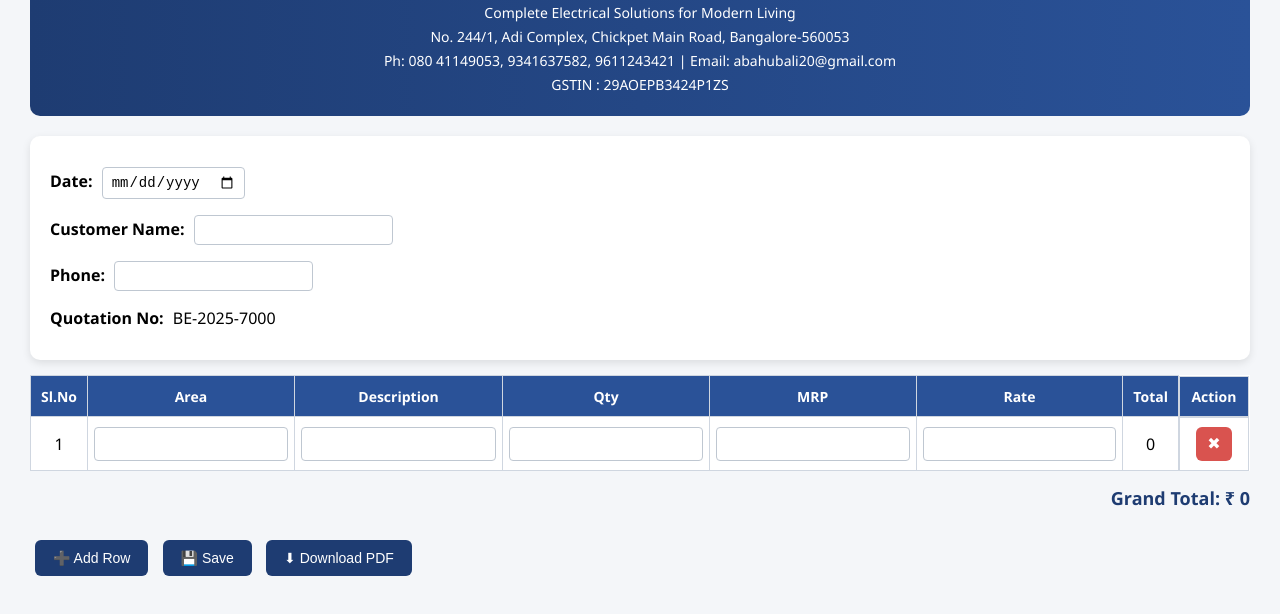
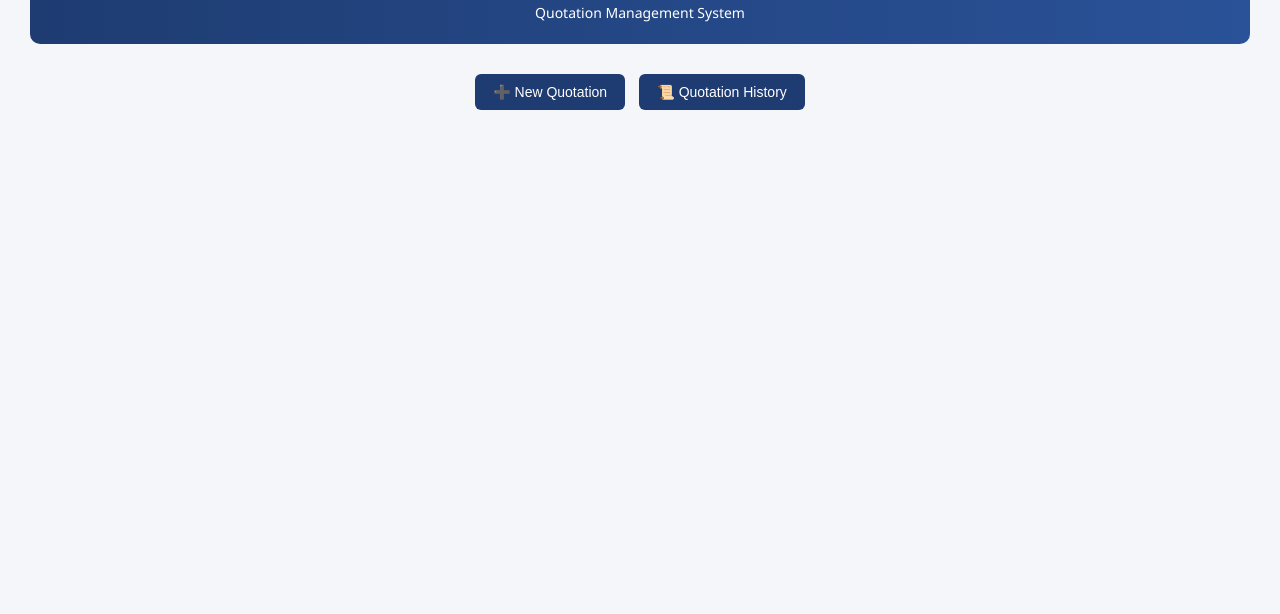
Before and after one commit to TanishaRani-2004/quotation-website, a website: page public/index.html in a window 1280 px wide. Shown: the part 92-706 px from the top of the page. Drawn offline with Linux system fonts and the light colour scheme.

Commit message:
Update index.html

```diff
--- a/public/index.html
+++ b/public/index.html
@@ -1,82 +1,22 @@
 <!DOCTYPE html>
-<html lang="en">
+<html>
 <head>
-    <meta charset="UTF-8">
-    <title>New Quotation</title>
+    <title>BHAKTHAMARA ELECTRICALS</title>
     <link rel="stylesheet" href="style.css">
 </head>
 <body>
 
-<!-- HEADER -->
-<div class="company-header">
-    <h1>BHAKTHAMARA ELECTRICALS</h1>
-    <p>Complete Electrical Solutions for Modern Living</p>
-    <p>No. 244/1, Adi Complex, Chickpet Main Road, Bangalore-560053</p>
-    <p>Ph: 080 41149053, 9341637582, 9611243421 | Email: abahubali20@gmail.com</p>
-    <p>GSTIN : 29AOEPB3424P1ZS</p>
+<div id="quotation">
+    <div class="company-header">
+        <h1>BHAKTHAMARA ELECTRICALS</h1>
+        <p>Quotation Management System</p>
+    </div>
+
+    <div class="buttons">
+        <a href="index.html"><button>➕ New Quotation</button></a>
+        <a href="history.html"><button>📜 Quotation History</button></a>
+    </div>
 </div>
 
-<!-- INFO -->
-<div class="section">
-    <p><span class="label">Date:</span>
-        <input type="date" id="date">
-    </p>
-
-    <p><span class="label">Customer Name:</span>
-        <input type="text" id="customerName">
-    </p>
-
-    <p><span class="label">Phone:</span>
-        <input type="text" id="phone">
-    </p>
-
-    <p><span class="label">Quotation No:</span>
-        <span id="quotationNo">AUTO</span>
-    </p>
-</div>
-
-<!-- TABLE -->
-<table id="quotationTable">
-    <thead>
-        <tr>
-            <th>Sl.No</th>
-            <th>Area</th>
-            <th>Description</th>
-            <th>Qty</th>
-            <th>MRP</th>
-            <th>Rate</th>
-            <th>Total</th>
-            <th class="action-col no-print">Action</th>
-        </tr>
-    </thead>
-    <tbody>
-        <tr>
-            <td>1</td>
-            <td><input type="text"></td>
-            <td><input type="text"></td>
-            <td><input type="number" oninput="calculateRow(this)"></td>
-            <td><input type="number"></td>
-            <td><input type="number" oninput="calculateRow(this)"></td>
-            <td class="row-total">0</td>
-            <td class="action-col no-print">
-                <button class="action-btn" onclick="deleteRow(this)">✖</button>
-            </td>
-        </tr>
-    </tbody>
-</table>
-
-<!-- TOTAL -->
-<div class="total-box">
-    Grand Total: ₹ <span id="grandTotal">0</span>
-</div>
-
-<!-- BUTTONS -->
-<div class="buttons no-print">
-    <button onclick="addRow()">➕ Add Row</button>
-    <button onclick="saveQuotation()">💾 Save</button>
-    <button onclick="window.print()">⬇ Download PDF</button>
-</div>
-
-<script src="script.js"></script>
 </body>
 </html>
```
